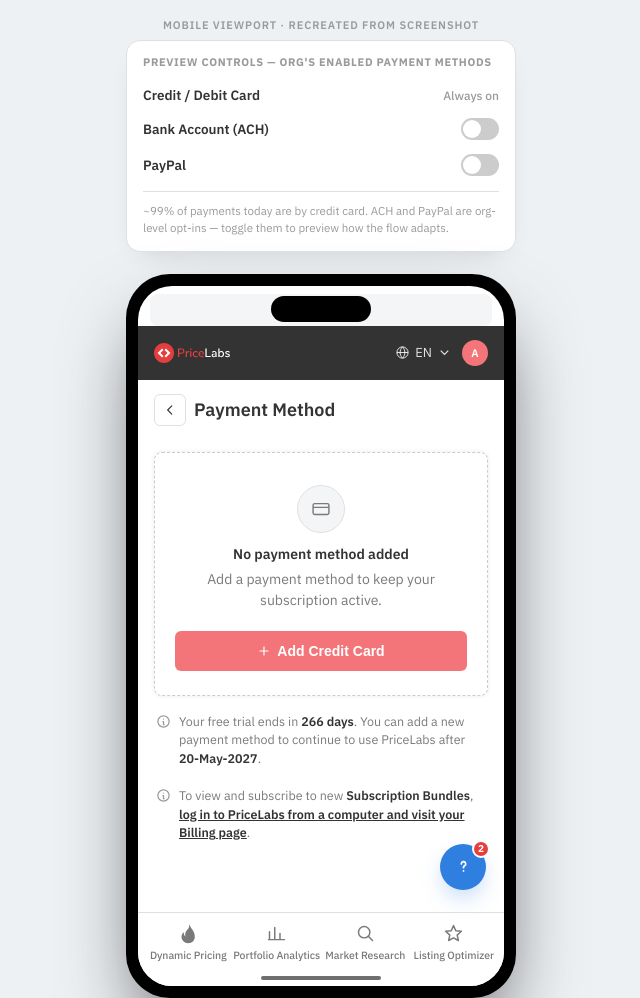
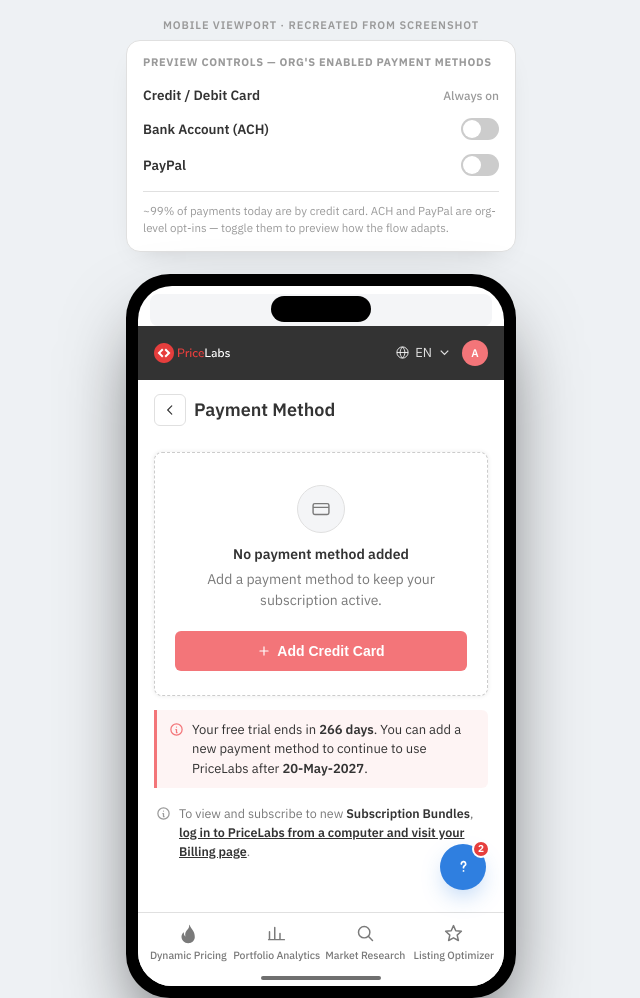
Before and after one commit to shailchandel-pricelabs/pricelabs-payment-mockup, a plain HTML site: page index.html in a window 1280 px wide. Shown: the top 998 px of the page, without its empty margins (319-959 px from the left). Drawn offline with Linux system fonts and the light colour scheme.

Commit message:
Give free trial notice a scannable accent without competing with the primary CTA

```diff
--- a/index.html
+++ b/index.html
@@ -301,6 +301,17 @@
     font-weight: 600;
     text-decoration: underline;
   }
+
+  .callout-highlight {
+    padding: 10px 12px;
+    background: rgba(243, 117, 121, 0.08);
+    border-left: 3px solid var(--accent-red);
+    border-radius: 0 6px 6px 0;
+  }
+
+  .callout-highlight svg { color: var(--accent-red); }
+
+  .callout-highlight p { font-size: 13px; color: var(--text-primary); }
 
   /* ---- empty state ---- */
   .empty-state {
@@ -768,7 +779,7 @@
           <div class="cta-stack" id="addMoreCtaStack"></div>
         </div>
 
-        <div class="callout">
+        <div class="callout callout-highlight">
           <svg viewBox="0 0 24 24" fill="none" stroke="currentColor" stroke-width="2"><circle cx="12" cy="12" r="9"/><path d="M12 8h.01M11 12h1v5h1" stroke-linecap="round" stroke-linejoin="round"/></svg>
           <p>Your free trial ends in <strong>266 days</strong>. You can add a new payment method to continue to use PriceLabs after <strong>20-May-2027</strong>.</p>
         </div>
```
